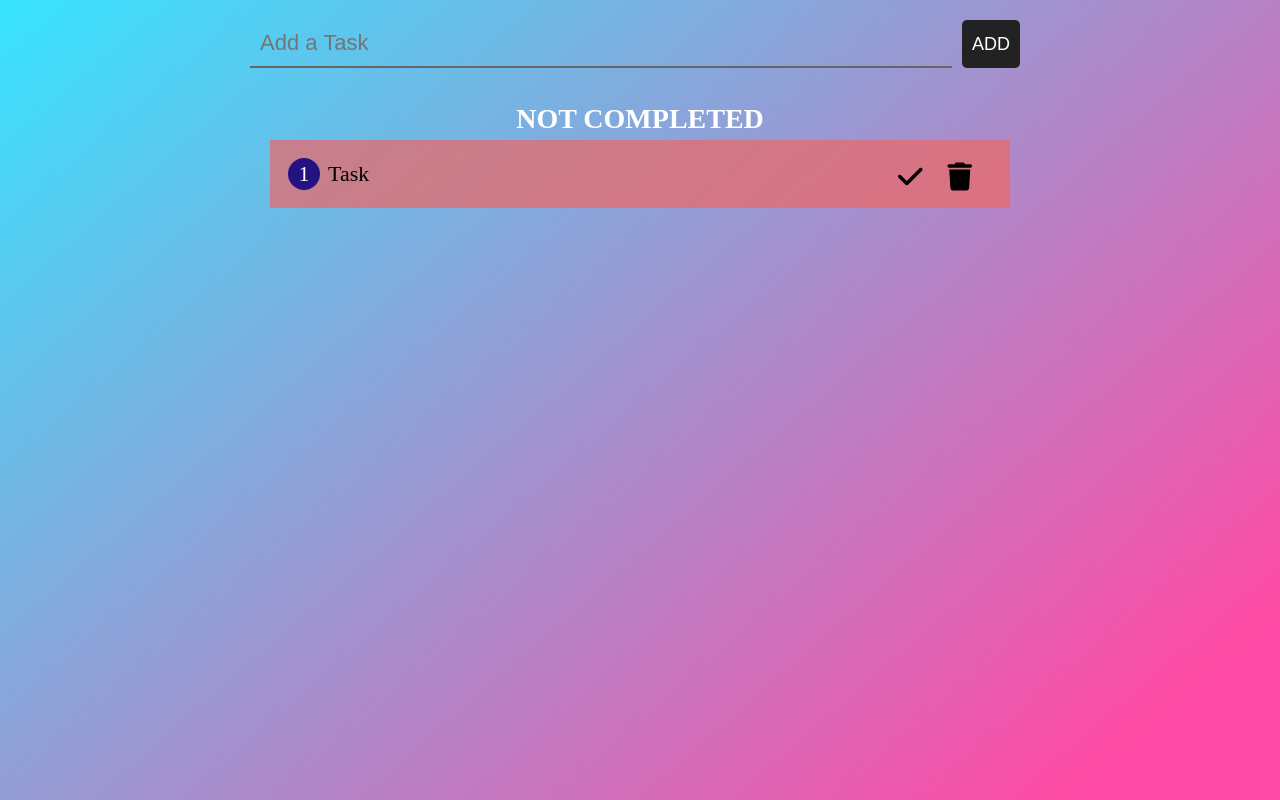
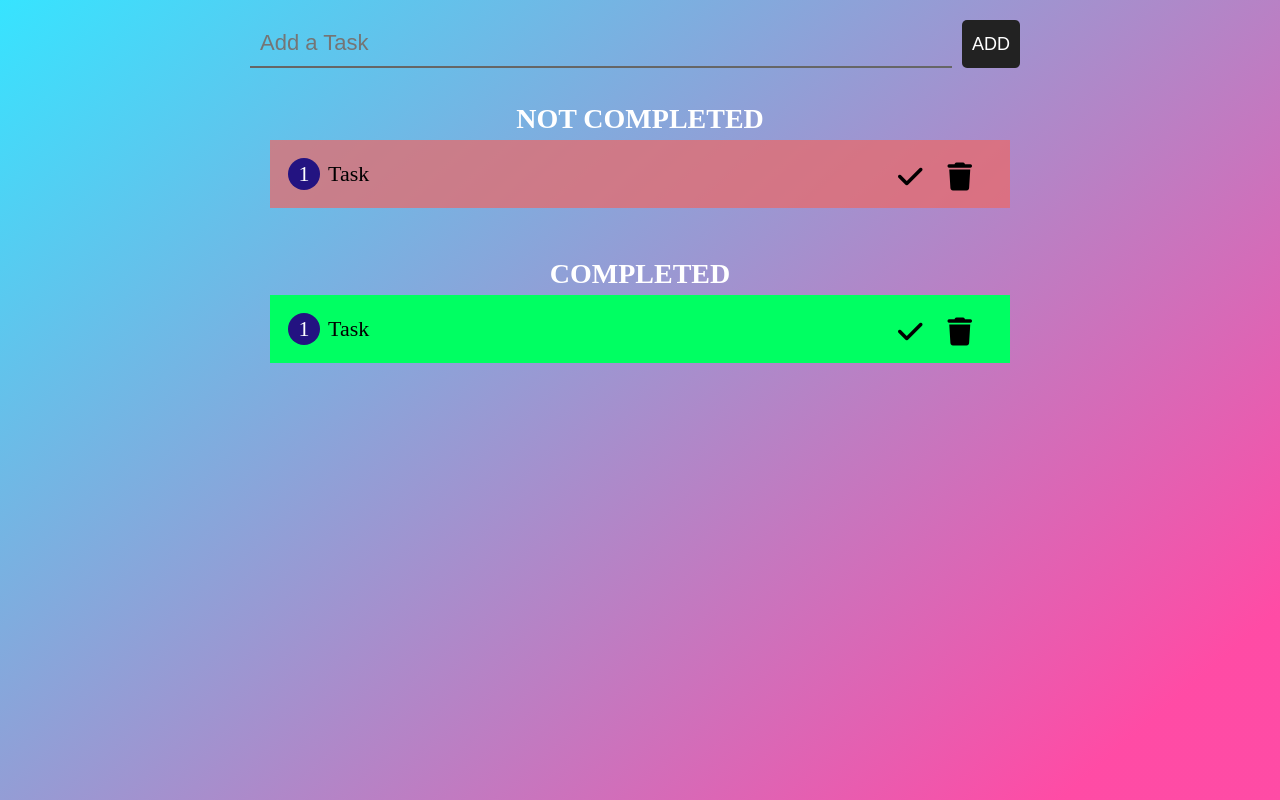
Before and after one commit to momenmarwan/test-reop, a plain HTML site: page index.html in a window 1280 px wide. Drawn offline with Linux system fonts and the light colour scheme.

Commit message:
finsh the dom.js file

```diff
--- a/index.html
+++ b/index.html
@@ -8,26 +8,7 @@
     <title>ToDoApp</title>
 </head>
 <body>
-    <div class="container">
-        <!-- <div class="add-task">
-            <input type="text" placeholder="Add a Task" name="" id="">
-            <button>Add</button>
-        </div>
-        <ol class="not-completed">
-            <h3>Not Completed</h3>
-            <li> Task
-                <button><i class="fa fa-check"></i></button>
-                <button><i class="fa fa-trash"></i></button>
-            </li>
-        </ol>
-        <ol class="completed">
-            <h3>Completed</h3>
-            <li> Task
-                <button><i class="fa fa-check"></i></button>
-                <button><i class="fa fa-trash"></i></button>
-            </li>
-        </ol> -->
-    </div>
+    <div class="container"></div>
     <script src="javascript/dom.js"></script>
 </body>
 </html>
--- a/javascript/dom.js
+++ b/javascript/dom.js
@@ -51,16 +51,6 @@ const createList = () => {
 
 }
 
-/*
-        <ol class="not-completed">
-            <h3>Not Completed</h3>
-            <li> Task
-                <button><i class="fa fa-check"></i></button>
-                <button><i class="fa fa-trash"></i></button>
-            </li>
-        </ol>
-
-*/
 
 const addTask = createHtmlElement("div" , "add-task")
 const input = createInput("text" ,null ,null,"Add a Task" , null)
@@ -82,4 +72,4 @@ appendChildrn(completedOrderedList , completed ,completedList)
 
 
 appendChildrn(addTask,input,addBtn)
-appendChildrn(container , addTask , notCompletedOrderedList)
+appendChildrn(container , addTask , notCompletedOrderedList , completedOrderedList)
```
